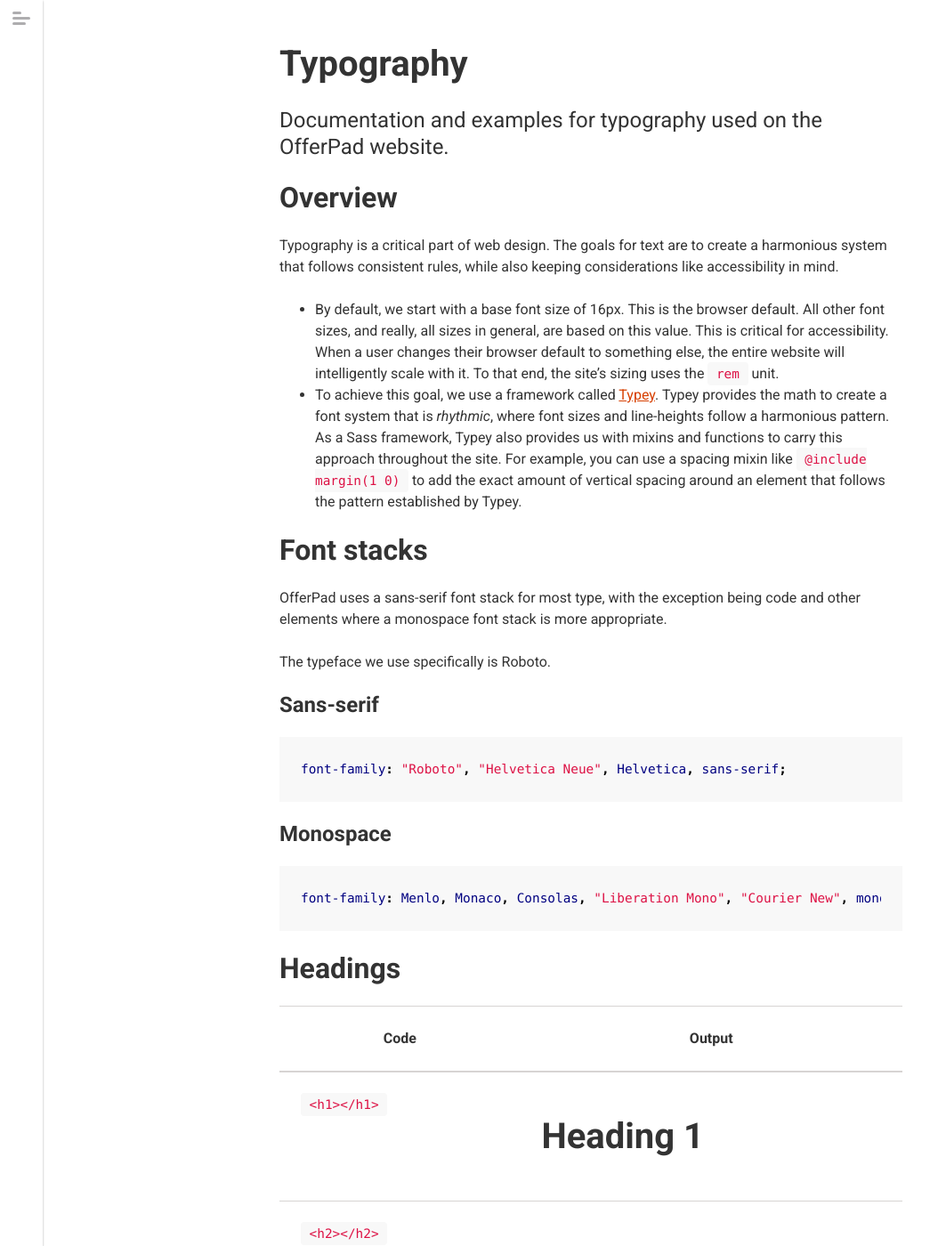
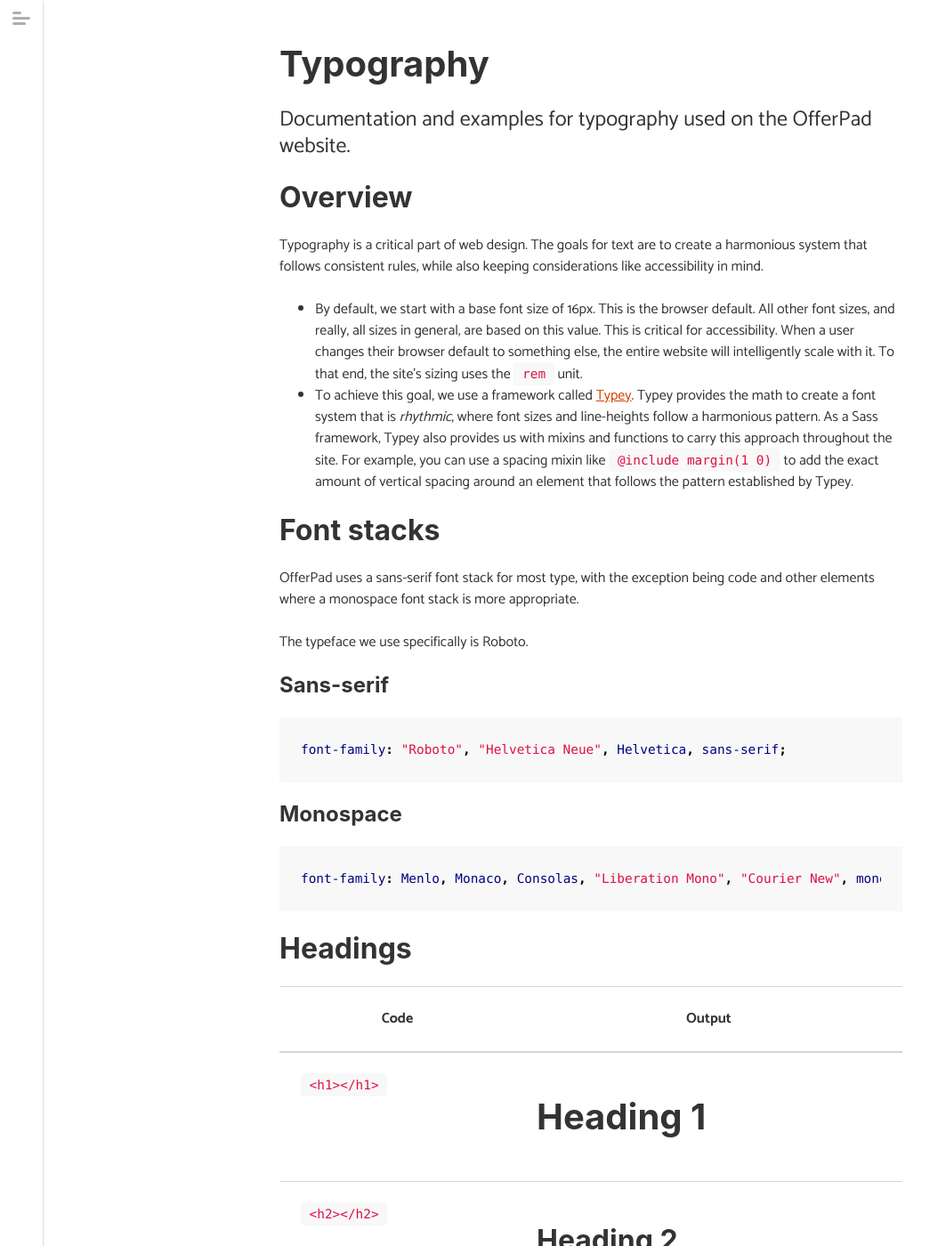
Before and after one commit to Offerpad/floorplan, a Jekyll site: the page built from _docs/base/typography.md, in a window 1280 px wide and 1400 px high. Shown: the whole window at 89% size, without its empty margins (0-1063 px from the left). Built offline with Jekyll 4.4.1, drawn with Linux system fonts in a browser that asks for light colours; nearby versions of some CDN libraries; some web fonts are replaced.

Commit message:
update font package: FF Mark and Catamaran
FF Mark is ignored in the repo for licensing reasons.

```diff
--- a/_includes/header.html
+++ b/_includes/header.html
@@ -4,4 +4,3 @@
 <title>{% if page.title %}{{ page.title }} | {% endif %}{{ site.title }}</title>
 <meta name="description" content="{% if page.description %}{{ page.description }}{% else %}{{ site.description }}{% endif %}">
 <link rel="stylesheet" href="{{ site.baseurl }}{{ site.styles }}" media="screen">
-<link rel="stylesheet" type="text/css" href="https://fonts.googleapis.com/css?family=Roboto:100,300,400,600,700,100italic,300italic,400italic,600italic">
--- a/_scss/base/_typography.scss
+++ b/_scss/base/_typography.scss
@@ -5,8 +5,10 @@ body {
     color: $text-color;
 }
 
-h1, h2, h3, h4, h5, h6 {
+h1, h2, h3, h4, h5, h6,
+.h1,.h2,.h3,.h4,.h5,.h6 {
     @include typeface(headline);
+    font-weight: bold;
 }
 
 a {
--- /dev/null
+++ b/_scss/core/_font-face.scss
@@ -0,0 +1,38 @@
+//@import url('https://fonts.googleapis.com/css?family=Roboto:300,300i,400,400i,700,700i');
+@import url('https://fonts.googleapis.com/css?family=Catamaran:300,300i,400,400i,700,700i');
+
+@font-face {
+    font-family: "FFMark";
+    font-weight: 200;
+    font-style: normal;
+    src: url('/static/fonts/ff-mark/FFMark-Light.woff2') format('woff2'),
+         url('/static/fonts/ff-mark/FFMark-Light.woff') format('woff'),
+         url('/static/fonts/ff-mark/FFMark-Light.ttf') format('truetype');
+}
+
+@font-face {
+    font-family: "FFMark";
+    font-weight: 400;
+    font-style: normal;
+    src: url('/static/fonts/ff-mark/FFMark-Regular.woff2') format('woff2'),
+         url('/static/fonts/ff-mark/FFMark-Regular.woff') format('woff'),
+         url('../assets/fonsts/FFMark-Regular.ttf') format('truetype');
+}
+
+@font-face {
+    font-family: "FFMark";
+    font-weight: 500;
+    font-style: normal;
+    src: url('/static/fonts/ff-mark/FFMark-Medium.woff2') format('woff2'),
+         url('/static/fonts/ff-mark/FFMark-Medium.woff') format('woff'),
+         url('/static/fonts/ff-mark/FFMark-Medium.ttf') format('truetype');
+}
+
+@font-face {
+    font-family: "FFMark";
+    font-weight: 700;
+    font-style: normal;
+    src: url('/static/fonts/ff-mark/FFMark-Bold.woff2') format('woff2'),
+         url('/static/fonts/ff-mark/FFMark-Bold.woff') format('woff'),
+         url('/static/fonts/ff-mark/FFMark-Bold.ttf') format('truetype');
+}
--- a/_scss/core/variables/_type.scss
+++ b/_scss/core/variables/_type.scss
@@ -32,13 +32,15 @@ $op-monospace: Menlo,
     monospace;
 
 $op-roboto: join("Roboto", $op-sans-serif, comma);
+$op-catamaran: join("Catamaran", $op-sans-serif, comma);
+$op-ffmark: join("FFMark", $op-sans-serif, comma);
 
 $typefaces: (
     body: (
-        font-family: $op-roboto
+        font-family: $op-catamaran
     ),
     headline: (
-        font-family: $op-roboto
+        font-family: $op-ffmark
     ),
     monospace: (
         font-family: $op-monospace
--- a/css/styles.scss
+++ b/css/styles.scss
@@ -2,6 +2,9 @@
 ---
 
 @charset "utf-8";
+
+// project font face
+@import 'core/font-face';
 
 // project variables
 @import 'core/variables/__variables-dir';
```
Also changed, not shown: 1 other file.
